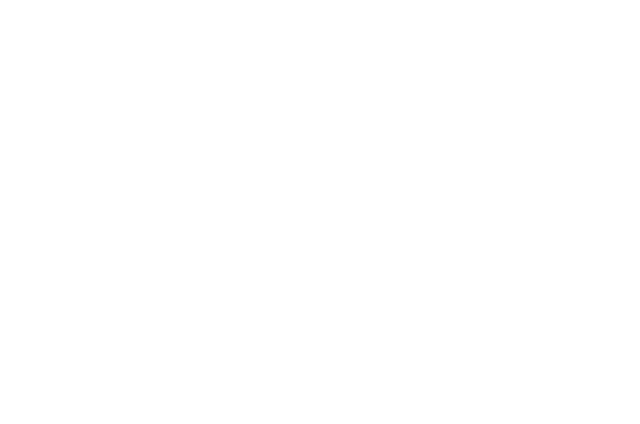
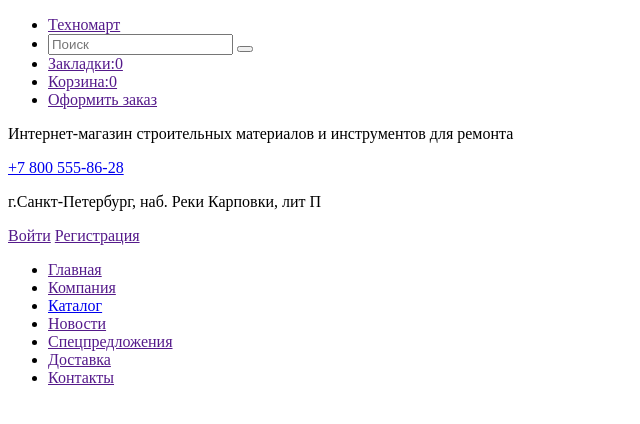
Before and after one commit to akversan/1813211-technomart-31, a plain HTML site: page index.html in a window 1280 px wide. Shown: the whole page, without its empty margins (0-640 px from the left). Drawn offline with Linux system fonts and the light colour scheme.

Commit message:
Размечен хедер главной страницы

```diff
--- a/index.html
+++ b/index.html
@@ -6,7 +6,39 @@
   </head>
   <body>
     <header>
+      <ul>
+        <li><a href="">Техномарт</a></li> <!--Логотип можно создать в виде ссылки-->
+        <li>
+          <form action="https://echo.htmlacademy.ru" method="post">
+            <input type="text" placeholder="Поиск">
+            <button type="submit"></button>
+          </form>
+        </li>
+        <li><a href="">Закладки:0</a></li><!--Этот элемент лучше оформить в виде ссылки или кнопки? -->
+        <li><a href="">Корзина:0</a></li>
+        <li><a href="">Оформить заказ</a></li>
+      </ul>
 
+      <p>Интернет-магазин строительных материалов и инструментов для ремонта</p>
+      <section>
+        <a href="tel:+78005558628">+7 800 555-86-28</a>
+        <p>г.Санкт-Петербург, наб. Реки Карповки, лит П </p>
+      </section>
+
+      <a href="">Войти</a>
+      <a href="">Регистрация</a>
+
+      <nav>
+        <ul>
+          <li><a href="">Главная</a></li>
+          <li><a href="">Компания</a></li>
+          <li><a href="catalog.html">Каталог</a></li>
+          <li><a href="">Новости</a></li>
+          <li><a href="">Спецпредложения</a></li>
+          <li><a href="">Доставка</a></li>
+          <li><a href="">Контакты</a></li>
+        </ul>
+      </nav>
     </header>
 
     <main>
```
